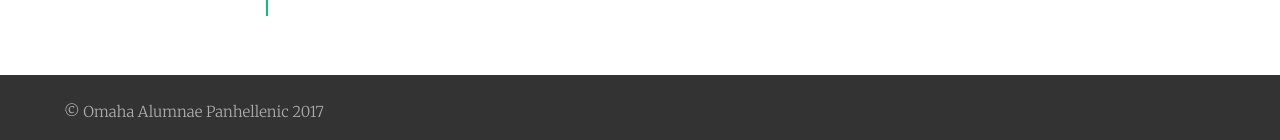
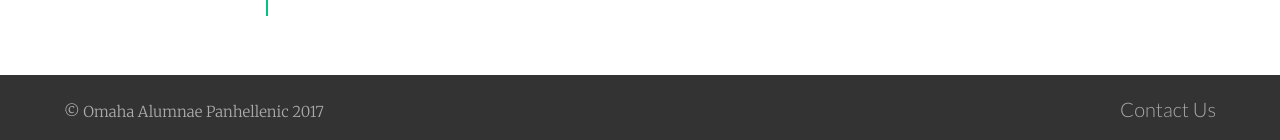
Before and after one commit to courtneyxann/oapa, a Jekyll site: the page built from docs/index.md, in a window 1280 px wide. Shown: the part 1926-2066 px from the top of the page. Built offline with Jekyll 4.4.1, drawn with Linux system fonts in a browser that asks for light colours.

Commit message:
Add Contact us link in Footer.

```diff
--- a/docs/_includes/site-footer.html
+++ b/docs/_includes/site-footer.html
@@ -4,7 +4,7 @@
       <small class="small">&copy; {{ site.title }} {{ site.time | date: '%Y' }}</small>
     </div>
 
-    {% include nav-footer.html %}
+    <a href="mailto:omahaalumnaepanhellenic@gmail.com">Contact Us</a>
   </div>
 </footer>
 <script>
```
